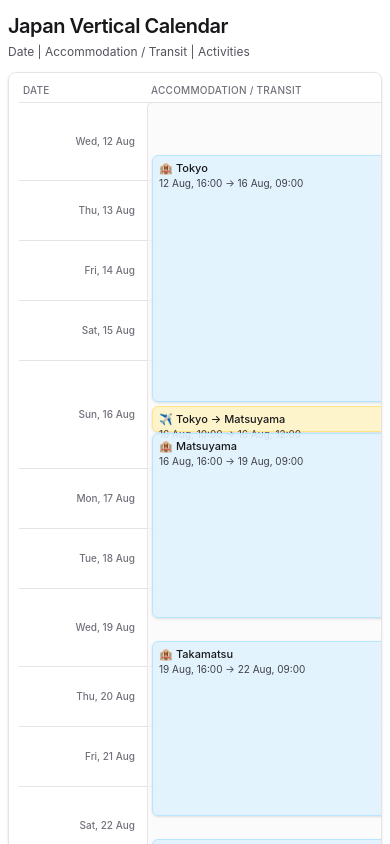
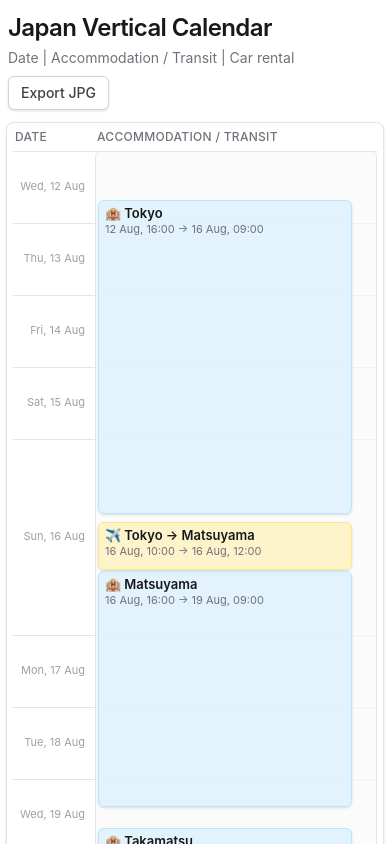
Before and after one commit to alexander-kohler/japlaning, a SvelteKit app: page / in a window 390 px wide. Shown: the top 844 px of the page. Built offline with nearby package versions, Linux system fonts and the light colour scheme.

Commit message:
add mobile layout

```diff
--- a/package.json
+++ b/package.json
@@ -34,5 +34,8 @@
 		"typescript": "^6.0.3",
 		"typescript-eslint": "^8.60.1",
 		"vite": "^8.0.16"
+	},
+	"dependencies": {
+		"html-to-image": "^1.11.13"
 	}
 }
--- a/src/routes/+page.svelte
+++ b/src/routes/+page.svelte
@@ -1,12 +1,5 @@
 <script lang="ts">
 	import { travelItems } from '$lib/data';
-
-	type Activity = {
-		id: string;
-		name: string;
-		start?: string;
-		end?: string;
-	};
 
 	type TimelineItem = {
 		id: string;
@@ -14,7 +7,6 @@
 		name: string;
 		start: string;
 		end: string;
-		activities?: Activity[];
 	};
 
 	type CarRental = {
@@ -26,17 +18,22 @@
 
 	const HOUR_MS = 1000 * 60 * 60;
 	const DAY_MS = 1000 * 60 * 60 * 24;
-	const HOUR_HEIGHT = 2.5;
-	const MIN_CARD_HEIGHT = 22;
-	const NAME_CHARS_PER_LINE = 34;
-	const BASE_CARD_HEIGHT = 26;
-	const LINE_HEIGHT = 12;
+	const HOUR_HEIGHT = 3;
+	const MIN_CARD_HEIGHT = 36;
+	const NAME_CHARS_PER_LINE = 36;
+	const BASE_CARD_HEIGHT = 40;
+	const BASE_TRANSIT_CARD_HEIGHT = 48;
+	const LINE_HEIGHT = 18;
+	const TRANSIT_LINE_HEIGHT = 20;
 	const CARD_GAP = 1;
+
+	let tableSection: HTMLElement;
+	let isExporting = $state(false);
+	let exportError = $state('');
 
 	const items = [...(travelItems.items as TimelineItem[])].sort(
 		(a, b) => new Date(a.start).getTime() - new Date(b.start).getTime()
 	);
-
 	const cars = travelItems.cars as CarRental[];
 
 	const timelineStartMs = toStartOfDay(
@@ -85,7 +82,14 @@
 	const rawItemSegments: RawSegment[] = items.map((item) => {
 		const startMs = new Date(item.start).getTime();
 		const endMs = new Date(item.end).getTime();
-		const minHeight = desiredCardHeight(`${itemEmoji(item.kind)} ${item.name}`);
+		const minHeight =
+			item.kind === 'accommodation'
+				? desiredCardHeight(`${itemEmoji(item.kind)} ${item.name}`)
+				: desiredCardHeight(
+						`${itemEmoji(item.kind)} ${item.name}`,
+						BASE_TRANSIT_CARD_HEIGHT,
+						TRANSIT_LINE_HEIGHT
+					);
 		return {
 			id: item.id,
 			name: item.name,
@@ -99,30 +103,6 @@
 		};
 	});
 
-	const rawActivitySegments: RawSegment[] = items.flatMap((item) => {
-		if (!item.activities?.length) return [];
-		const parentStartMs = new Date(item.start).getTime();
-		const parentEndMs = new Date(item.end).getTime();
-
-		return item.activities.map((activity) => {
-			const rawStartMs = activity.start ? new Date(activity.start).getTime() : parentStartMs;
-			const rawEndMs = activity.end ? new Date(activity.end).getTime() : rawStartMs + 2 * HOUR_MS;
-			const safeStartMs = Math.max(parentStartMs, rawStartMs);
-			const safeEndMs = Math.max(safeStartMs + HOUR_MS, Math.min(parentEndMs, rawEndMs));
-			const desiredHeight = desiredCardHeight(`🎯 ${activity.name}`);
-
-			return {
-				id: activity.id,
-				name: activity.name,
-				start: activity.start ?? item.start,
-				end: activity.end ?? item.end,
-				startMs: safeStartMs,
-				endMs: safeEndMs,
-				minHeight: desiredHeight
-			};
-		});
-	});
-
 	const rawCarSegments: RawSegment[] = cars.map((car) => {
 		const startMs = new Date(car.start).getTime();
 		const endMs = new Date(car.end).getTime();
@@ -133,11 +113,11 @@
 			end: car.end,
 			startMs,
 			endMs,
-			minHeight: 24
+			minHeight: 36
 		};
 	});
 
-	const dayLayouts = buildDayLayouts([rawItemSegments, rawActivitySegments, rawCarSegments]);
+	const dayLayouts = buildDayLayouts([rawItemSegments, rawCarSegments]);
 	const dayLayoutMap = new Map(dayLayouts.map((layout) => [layout.dayStart, layout]));
 
 	const itemSegments: Segment[] = rawItemSegments.map((segment) => ({
@@ -147,15 +127,6 @@
 		end: segment.end,
 		kind: segment.kind,
 		emoji: segment.emoji,
-		top: pxFromMs(segment.startMs),
-		height: scaledHeightFromMs(segment.startMs, segment.endMs, segment.minHeight)
-	}));
-
-	const activitySegments: Segment[] = rawActivitySegments.map((segment) => ({
-		id: segment.id,
-		name: segment.name,
-		start: segment.start,
-		end: segment.end,
 		top: pxFromMs(segment.startMs),
 		height: scaledHeightFromMs(segment.startMs, segment.endMs, segment.minHeight)
 	}));
@@ -173,7 +144,6 @@
 		300,
 		totalDayHeight(dayLayouts),
 		maxBottom(itemSegments),
-		maxBottom(activitySegments),
 		maxBottom(carSegments)
 	);
 
@@ -206,9 +176,49 @@
 		return layout.top + hourInDay * layout.hourHeight;
 	}
 
-	function desiredCardHeight(lineOne: string): number {
+	function desiredCardHeight(
+		lineOne: string,
+		baseHeight = BASE_CARD_HEIGHT,
+		lineHeight = LINE_HEIGHT
+	): number {
 		const nameLines = Math.max(1, Math.ceil(lineOne.length / NAME_CHARS_PER_LINE));
-		return BASE_CARD_HEIGHT + (nameLines - 1) * LINE_HEIGHT;
+		return baseHeight + (nameLines - 1) * lineHeight;
+	}
+
+	async function downloadTableJpg(): Promise<void> {
+		if (!tableSection || isExporting) return;
+
+		isExporting = true;
+		exportError = '';
+
+		try {
+			await document.fonts.ready;
+			const { toJpeg } = await import('html-to-image');
+			const width = tableSection.scrollWidth;
+			const height = tableSection.scrollHeight;
+			const dataUrl = await toJpeg(tableSection, {
+				backgroundColor: '#ffffff',
+				cacheBust: true,
+				height,
+				pixelRatio: 2,
+				quality: 0.95,
+				style: {
+					height: `${height}px`,
+					width: `${width}px`
+				},
+				width
+			});
+
+			const link = document.createElement('a');
+			link.download = 'japan-vertical-calendar.jpg';
+			link.href = dataUrl;
+			link.click();
+		} catch (error) {
+			console.error(error);
+			exportError = 'Could not export the table. Please try again.';
+		} finally {
+			isExporting = false;
+		}
 	}
 
 	function scaledHeightFromMs(startMs: number, endMs: number, minHeight: number): number {
@@ -283,12 +293,17 @@
 					const current = daySegments[index];
 					const hourInDay = (current.startMs - dayStart) / HOUR_MS;
 					const remainingHours = Math.max(0.25, 24 - hourInDay);
-					requiredHourHeight = Math.max(requiredHourHeight, current.minHeight / remainingHours);
+					const durationHours = Math.max(0.25, (current.endMs - current.startMs) / HOUR_MS);
+					const availableHours = current.endMs > dayStart + DAY_MS ? durationHours : remainingHours;
+					requiredHourHeight = Math.max(requiredHourHeight, current.minHeight / availableHours);
 
 					const next = daySegments[index + 1];
 					if (next && next.startMs >= current.endMs) {
 						const gapHours = Math.max(0.25, (next.startMs - current.startMs) / HOUR_MS);
-						requiredHourHeight = Math.max(requiredHourHeight, (current.minHeight + CARD_GAP) / gapHours);
+						requiredHourHeight = Math.max(
+							requiredHourHeight,
+							(current.minHeight + CARD_GAP) / gapHours
+						);
 					}
 				}
 
@@ -324,44 +339,67 @@
 	}
 </script>
 
-<main class="mx-auto max-w-7xl px-2 py-3 md:px-3">
-	<header class="mb-3">
-		<h1 class="text-xl font-semibold tracking-tight text-zinc-900 md:text-2xl">Japan Vertical Calendar</h1>
-		<p class="mt-1 text-xs text-zinc-600">Date | Accommodation / Transit | Activities</p>
+<main class="mx-auto max-w-7xl px-1.5 py-3 sm:px-2 md:px-3">
+	<header class="mb-3 flex flex-wrap items-start justify-between gap-2 px-0.5">
+		<div>
+			<h1 class="text-2xl font-semibold tracking-tight text-zinc-900 md:text-3xl">
+				Japan Vertical Calendar
+			</h1>
+			<p class="mt-1 text-sm text-zinc-500">Date | Accommodation / Transit | Car rental</p>
+			{#if exportError}
+				<p class="mt-1 text-sm text-red-600">{exportError}</p>
+			{/if}
+		</div>
+		<button
+			type="button"
+			class="rounded-md border border-zinc-300 bg-white px-3 py-1.5 text-sm font-medium text-zinc-700 shadow-sm transition hover:bg-zinc-50 disabled:cursor-not-allowed disabled:opacity-60"
+			disabled={isExporting}
+			onclick={downloadTableJpg}
+		>
+			{isExporting ? 'Exporting...' : 'Export JPG'}
+		</button>
 	</header>
 
 	<section
-		class="relative overflow-x-auto rounded-lg border border-zinc-200 bg-white p-2.5 shadow-sm"
+		bind:this={tableSection}
+		class="relative overflow-x-auto rounded-lg border border-zinc-200 bg-white p-1.5 shadow-sm sm:p-2.5"
 		aria-label="Vertical travel timeline"
 	>
-		<div class="mb-1 grid min-w-[860px] grid-cols-[120px_minmax(0,1fr)_minmax(0,1fr)] gap-2 px-1 text-[10px] font-medium uppercase tracking-wide text-zinc-500">
+		<div
+			class="mb-1.5 grid min-w-0 grid-cols-[76px_minmax(0,1fr)] gap-1.5 px-0.5 text-xs font-medium uppercase tracking-wide text-zinc-500 sm:min-w-[720px] sm:grid-cols-[130px_minmax(0,1fr)] sm:gap-3 sm:px-1 sm:text-sm"
+		>
 			<div>Date</div>
 			<div>Accommodation / Transit</div>
-			<div>Activities</div>
 		</div>
 
 		<div
-			class="relative grid min-w-[860px] grid-cols-[120px_minmax(0,1fr)_minmax(0,1fr)] gap-2"
+			class="relative grid min-w-0 grid-cols-[76px_minmax(0,1fr)] gap-1.5 sm:min-w-[720px] sm:grid-cols-[130px_minmax(0,1fr)] sm:gap-3"
 			style={`height: ${timelineHeight}px;`}
 		>
 			<div class="pointer-events-none absolute left-0 right-0 top-0 h-full">
 				{#each days as day}
-					<div class="absolute left-0 right-0 border-t border-zinc-200" style={`top: ${day.lineTop}px;`}></div>
+					<div
+						class="absolute left-0 right-0 border-t border-zinc-200"
+						style={`top: ${day.lineTop}px;`}
+					></div>
 				{/each}
 			</div>
 
 			<div class="relative h-full">
 				{#each days as day}
-					<div class="absolute right-1 -translate-y-1/2 text-[10px] font-medium text-zinc-500" style={`top: ${day.centerTop}px;`}>
+					<div
+						class="absolute right-1 max-w-[68px] -translate-y-1/2 text-right text-[11px] font-normal leading-tight text-zinc-400 sm:max-w-none sm:text-sm"
+						style={`top: ${day.centerTop}px;`}
+					>
 						{day.label}
 					</div>
 				{/each}
 			</div>
 
-			<div class="relative h-full rounded-md border border-zinc-200 bg-zinc-50/70 px-1">
+			<div class="relative h-full rounded-md border border-zinc-200 bg-zinc-50/70 px-1 pr-7 sm:pr-9">
 				{#each itemSegments as segment}
 					<div
-						class={`absolute left-1 right-1 rounded-md border px-1.5 py-1 shadow-sm ${
+						class={`absolute left-0.5 right-6 overflow-hidden rounded-md border px-1.5 py-1 shadow-sm sm:left-1 sm:right-8 sm:px-2 sm:py-1.5 ${
 							segment.kind === 'accommodation'
 								? 'border-sky-200 bg-sky-100/90'
 								: 'border-amber-200 bg-amber-100/90'
@@ -369,50 +407,28 @@
 						style={`top: ${segment.top}px; height: ${segment.height}px;`}
 						title={`${segment.name} (${formatTimeRange(segment.start, segment.end)})`}
 					>
-						<div class="pr-1 text-[11px] font-medium leading-4 text-zinc-900">
-							{itemEmoji(segment.kind ?? 'transit')} {segment.name}
+						<div class="break-words pr-1 text-[13px] font-semibold leading-4 text-zinc-900 sm:text-sm sm:leading-5">
+							{itemEmoji(segment.kind ?? 'transit')}
+							{segment.name}
 						</div>
-						<p class="text-[10px] leading-3.5 text-zinc-700">
+						<p class="text-[11px] leading-4 text-zinc-500 sm:text-xs sm:leading-5">
 							{formatTimeRange(segment.start, segment.end)}
 						</p>
 					</div>
 				{/each}
-			</div>
 
-			<div class="relative h-full rounded-md border border-zinc-200 bg-zinc-50/70 px-1">
-				<div class="pointer-events-none absolute -left-[8px] top-0 h-full w-4">
-					<div class="absolute left-1/2 top-0 h-full w-px -translate-x-1/2 bg-zinc-300"></div>
 				{#each carSegments as car}
 					<div
-							class="absolute left-1/2 flex w-5 -translate-x-1/2 flex-col items-center justify-between"
+						class="absolute right-1 flex w-5 flex-col items-center justify-between sm:right-1.5"
 						style={`top: ${car.top}px; height: ${car.height}px;`}
 						title={`${car.name} (${formatTimeRange(car.start, car.end)})`}
+						aria-label={`${car.name}, ${formatTimeRange(car.start, car.end)}`}
 					>
-							<span class="text-sm leading-none">🚗</span>
-							<span class="w-px flex-1 bg-amber-500"></span>
-							<span class="text-sm leading-none">🚗</span>
+						<span class="rounded-full bg-white text-sm leading-none shadow-sm">🚗</span>
+						<span class="my-0.5 w-0.5 flex-1 rounded-full bg-amber-500"></span>
+						<span class="rounded-full bg-white text-sm leading-none shadow-sm">🚗</span>
 					</div>
 				{/each}
-				</div>
-
-				{#if activitySegments.length}
-					{#each activitySegments as activity}
-						<div
-							class="absolute left-1 right-1 rounded-md border border-emerald-200 bg-emerald-100/85 px-1.5 py-1 shadow-sm"
-							style={`top: ${activity.top}px; height: ${activity.height}px;`}
-							title={`${activity.name} (${formatTimeRange(activity.start, activity.end)})`}
-						>
-							<p class="pr-1 text-[11px] font-medium leading-4 text-zinc-900">🎯 {activity.name}</p>
-							<p class="text-[10px] leading-3.5 text-zinc-700">
-								{formatTimeRange(activity.start, activity.end)}
-							</p>
-						</div>
-					{/each}
-				{:else}
-					<div class="absolute inset-x-2 top-2 rounded-md border border-dashed border-zinc-300 bg-white/70 p-2 text-xs text-zinc-500">
-						No activities with times.
-					</div>
-				{/if}
 			</div>
 		</div>
 	</section>
```
Also changed, not shown: 1 other file (tests, documents, lock files or other folders). Lines whose indentation alone changed are shown as unchanged.
